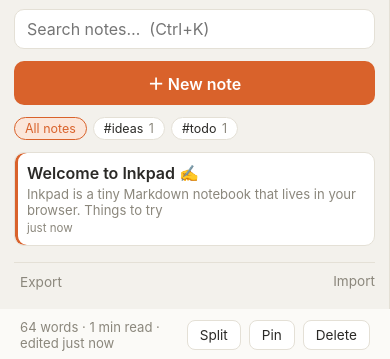
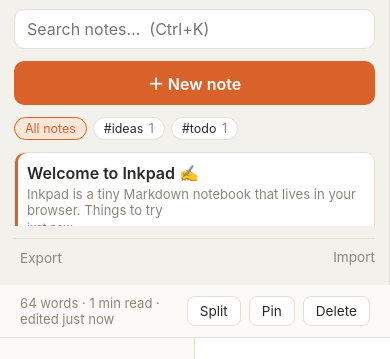
Before and after one commit to C-Kaenel/inkpad, a website with bundled scripts: page index.html in a window 390 px wide. Shown: the part 53-412 px from the top of the page. Built offline with nearby package versions, Linux system fonts and the light colour scheme.

Commit message:
css: cleanup

```diff
--- a/css/app.css
+++ b/css/app.css
@@ -423,3 +423,6 @@ button {
     grid-template-columns: 1fr;
     grid-template-rows: auto 1fr;
   }
+  .sidebar {
+    max-height: 40vh;
+  }
```
